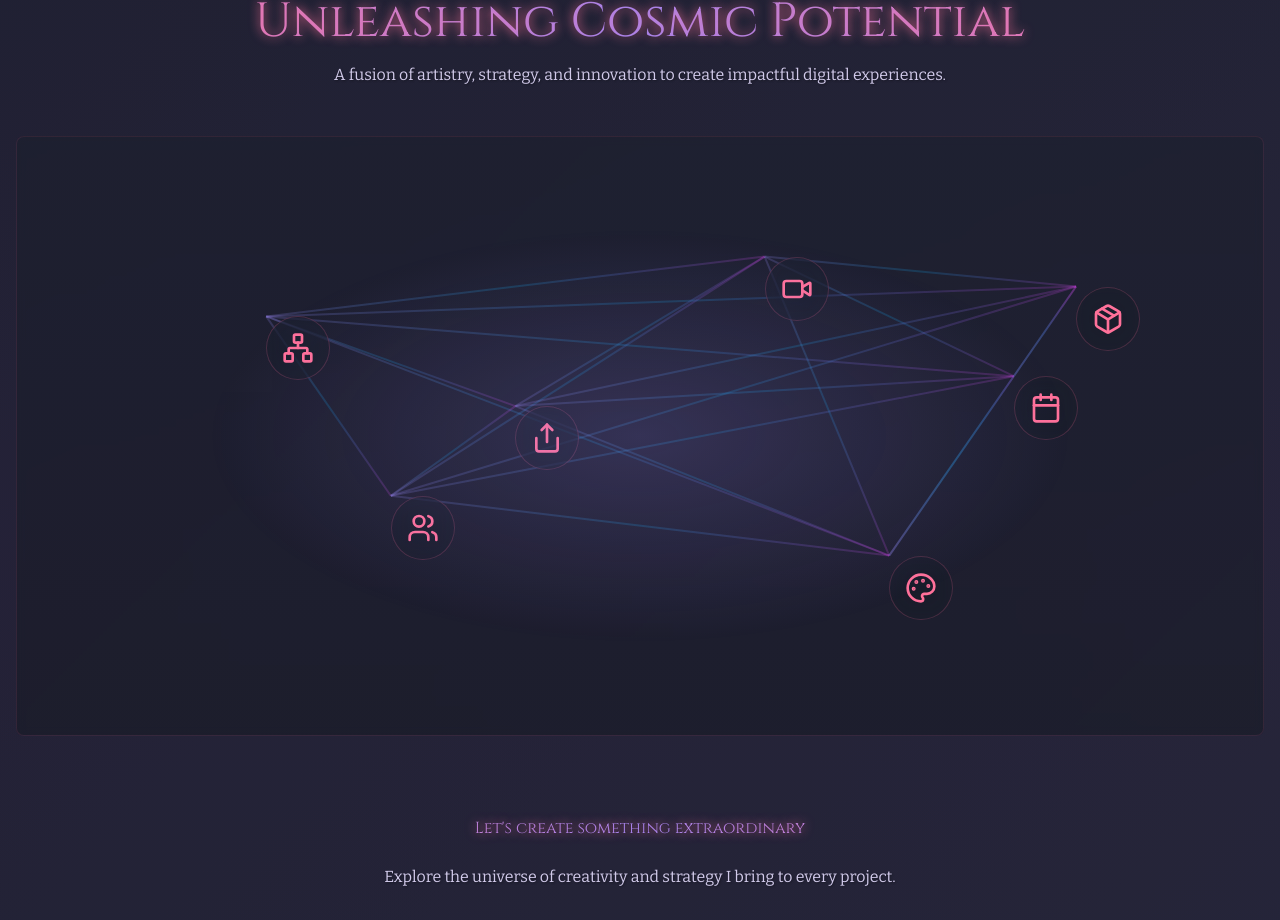
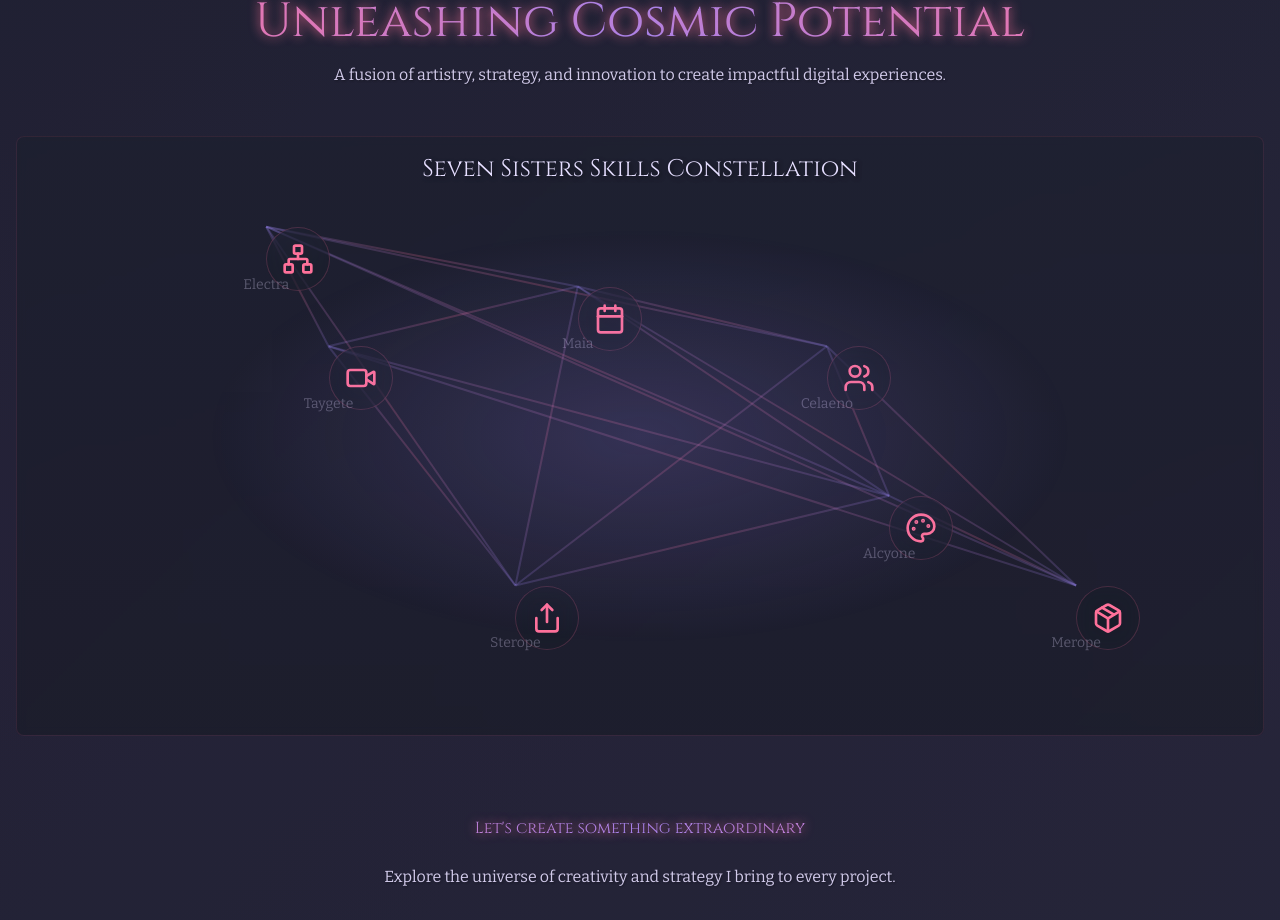
Before and after one commit to agattone96/gattone-studios, a React (Vite) app: page /about in a window 1280 px wide. Shown: the part 911-1831 px from the top of the page. Built offline with nearby package versions, Linux system fonts and the light colour scheme.

Commit message:
Update constellation to Seven Sisters
Modified the constellation in the project to represent the Seven Sisters.
[skip gpt_engineer]

```diff
--- a/src/components/about/skills/SkillConstellation.tsx
+++ b/src/components/about/skills/SkillConstellation.tsx
@@ -4,51 +4,58 @@ import { SkillNode } from "./SkillNode";
 const skills = [
   {
     name: "Digital Media Strategy",
+    starName: "Electra",
     description: "Expert in campaign planning, execution, and analytics, driving measurable results through data-driven strategies.",
     x: 20,
-    y: 30,
+    y: 15,
     icon: "network"
   },
   {
     name: "Content Creation & Analytics",
+    starName: "Taygete",
     description: "Crafting engaging digital content while leveraging analytics for continuous optimization and improved performance.",
-    x: 60,
-    y: 20,
+    x: 25,
+    y: 35,
     icon: "video"
   },
   {
     name: "Event Coordination",
+    starName: "Maia",
     description: "Strategic planning and flawless execution of events, ensuring memorable experiences and successful outcomes.",
-    x: 80,
-    y: 40,
+    x: 45,
+    y: 25,
     icon: "calendar"
   },
   {
     name: "Client Relationship Management",
+    starName: "Celaeno",
     description: "Building and maintaining strong client partnerships through effective communication and exceptional service delivery.",
-    x: 30,
-    y: 60,
+    x: 65,
+    y: 35,
     icon: "users"
   },
   {
     name: "Branding and Visual Design",
+    starName: "Alcyone",
     description: "Creating cohesive and impactful brand experiences through innovative visual design solutions.",
     x: 70,
-    y: 70,
+    y: 60,
     icon: "palette"
   },
   {
     name: "Social Media Management",
+    starName: "Sterope",
     description: "Driving engagement and visibility through strategic social media campaigns and community management.",
     x: 40,
-    y: 45,
+    y: 75,
     icon: "share"
   },
   {
     name: "Custom Product Design",
+    starName: "Merope",
     description: "Developing unique merchandise and products that align with brand identity and market demands.",
     x: 85,
-    y: 25,
+    y: 75,
     icon: "package"
   }
 ];
@@ -63,6 +70,16 @@ export const SkillConstellation = () => {
         className="absolute inset-0 bg-gradient-to-b from-cosmic-dark/50 to-cosmic-darker/50
                    backdrop-blur-sm rounded-lg border border-cosmic-accent/10"
       >
+        {/* Constellation Title */}
+        <motion.h3
+          initial={{ opacity: 0, y: -20 }}
+          animate={{ opacity: 1, y: 0 }}
+          transition={{ delay: 0.5 }}
+          className="text-2xl font-cinzel text-cosmic-light text-center mt-4 mb-8"
+        >
+          Seven Sisters Skills Constellation
+        </motion.h3>
+
         {/* Constellation Lines */}
         <svg className="absolute inset-0 w-full h-full">
           {skills.map((skill, index) => (
@@ -78,6 +95,7 @@ export const SkillConstellation = () => {
                 y2={`${nextSkill.y}%`}
                 stroke="url(#skillGradient)"
                 strokeWidth="2"
+                strokeDasharray="5,5"
                 className="animate-pulse"
               />
             ))
@@ -85,8 +103,8 @@ export const SkillConstellation = () => {
           <defs>
             <linearGradient id="skillGradient" x1="0%" y1="0%" x2="100%" y2="0%">
               <stop offset="0%" stopColor="#9b87f5" />
-              <stop offset="50%" stopColor="#0EA5E9" />
-              <stop offset="100%" stopColor="#D946EF" />
+              <stop offset="50%" stopColor="#FF719A" />
+              <stop offset="100%" stopColor="#9b87f5" />
             </linearGradient>
           </defs>
         </svg>
@@ -100,6 +118,24 @@ export const SkillConstellation = () => {
           />
         ))}
 
+        {/* Star Names */}
+        {skills.map((skill) => (
+          <motion.div
+            key={`star-${skill.starName}`}
+            initial={{ opacity: 0 }}
+            animate={{ opacity: 0.6 }}
+            transition={{ delay: 1 }}
+            className="absolute text-cosmic-light/50 text-sm"
+            style={{
+              left: `${skill.x}%`,
+              top: `${skill.y + 8}%`,
+              transform: 'translate(-50%, 0)'
+            }}
+          >
+            {skill.starName}
+          </motion.div>
+        ))}
+
         {/* Background Animation */}
         <div className="absolute inset-0 pointer-events-none">
           <div className="absolute inset-0 bg-[radial-gradient(ellipse_at_center,_var(--tw-gradient-stops))] from-cosmic-purple/20 via-transparent to-transparent animate-pulse" />
--- a/src/components/about/skills/SkillNode.tsx
+++ b/src/components/about/skills/SkillNode.tsx
@@ -9,6 +9,7 @@ import {
 
 interface SkillNodeProps {
   name: string;
+  starName: string;
   description: string;
   x: number;
   y: number;
```
